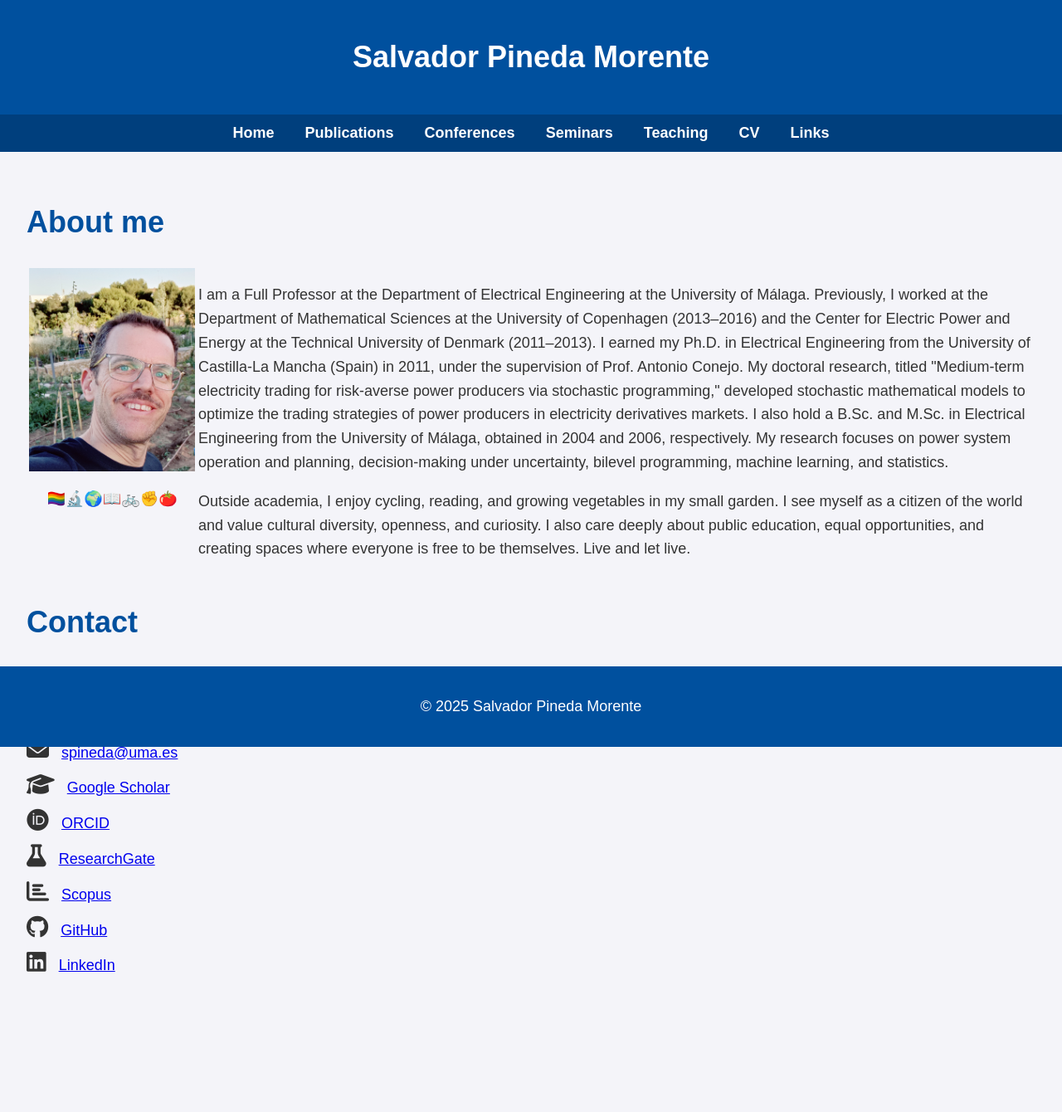
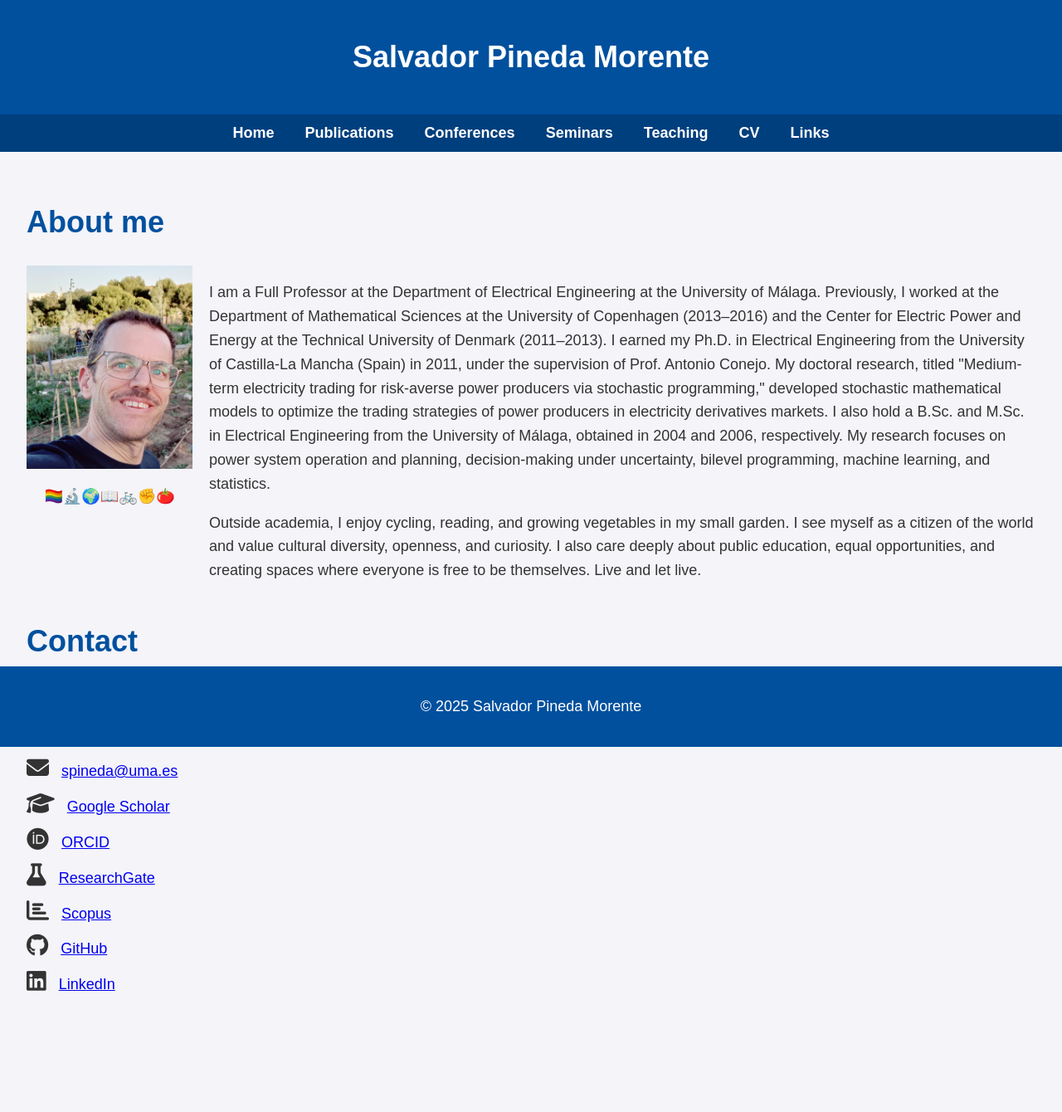
Before and after one commit to salvapineda/salvapineda.github.io, a Jekyll site: the page built from index.md, in a window 1280 px wide. Shown: the whole page at 83% size. Built offline with Jekyll 4.4.1, drawn with Linux system fonts in a browser that asks for light colours; before the commit the page ends 1317 px from its top, so only the background shows below that.

Commit message:
small fix

```diff
--- a/index.md
+++ b/index.md
@@ -18,25 +18,50 @@ permalink: /
   .contact-line {
     margin-bottom: 10px; /* Add spacing between lines */
   }
+  .about-container {
+    display: flex;
+    gap: 20px;
+    align-items: flex-start;
+    flex-wrap: wrap;
+  }
+  .about-image {
+    flex: 0 0 200px;
+    text-align: center;
+  }
+  .about-text {
+    flex: 1;
+    min-width: 250px;
+  }
+  @media (max-width: 768px) {
+    .about-container {
+      flex-direction: column;
+      align-items: center;
+    }
+    .about-image {
+      flex: 0 0 auto;
+      max-width: 200px;
+    }
+    .about-text {
+      min-width: 100%;
+    }
+  }
 </style>
 
 # About me
 
-<table>
-  <tr>
-    <td style="width: 200px; vertical-align: top;">
-      <img src="salva.png" alt="Salvador Pineda" style="width: 100%;">
-      <div style="text-align: center; margin-top: 10px;">
-        🏳️‍🌈🔬🌍📖🚲✊🍅
-      </div>
-    </td>
-    <td style="vertical-align: middle;">
-      <p>I am a Full Professor at the Department of Electrical Engineering at the University of Málaga. Previously, I worked at the Department of Mathematical Sciences at the University of Copenhagen (2013–2016) and the Center for Electric Power and Energy at the Technical University of Denmark (2011–2013). I earned my Ph.D. in Electrical Engineering from the University of Castilla-La Mancha (Spain) in 2011, under the supervision of Prof. Antonio Conejo. My doctoral research, titled "Medium-term electricity trading for risk-averse power producers via stochastic programming," developed stochastic mathematical models to optimize the trading strategies of power producers in electricity derivatives markets. I also hold a B.Sc. and M.Sc. in Electrical Engineering from the University of Málaga, obtained in 2004 and 2006, respectively. My research focuses on power system operation and planning, decision-making under uncertainty, bilevel programming, machine learning, and statistics.</p>
+<div class="about-container">
+  <div class="about-image">
+    <img src="salva.png" alt="Salvador Pineda" style="width: 100%;">
+    <div style="text-align: center; margin-top: 10px;">
+      🏳️‍🌈🔬🌍📖🚲✊🍅
+    </div>
+  </div>
+  <div class="about-text">
+    <p>I am a Full Professor at the Department of Electrical Engineering at the University of Málaga. Previously, I worked at the Department of Mathematical Sciences at the University of Copenhagen (2013–2016) and the Center for Electric Power and Energy at the Technical University of Denmark (2011–2013). I earned my Ph.D. in Electrical Engineering from the University of Castilla-La Mancha (Spain) in 2011, under the supervision of Prof. Antonio Conejo. My doctoral research, titled "Medium-term electricity trading for risk-averse power producers via stochastic programming," developed stochastic mathematical models to optimize the trading strategies of power producers in electricity derivatives markets. I also hold a B.Sc. and M.Sc. in Electrical Engineering from the University of Málaga, obtained in 2004 and 2006, respectively. My research focuses on power system operation and planning, decision-making under uncertainty, bilevel programming, machine learning, and statistics.</p>
 
-      <p>Outside academia, I enjoy cycling, reading, and growing vegetables in my small garden. I see myself as a citizen of the world and value cultural diversity, openness, and curiosity. I also care deeply about public education, equal opportunities, and creating spaces where everyone is free to be themselves. Live and let live.</p>
-    </td>
-  </tr>
-</table>
+    <p>Outside academia, I enjoy cycling, reading, and growing vegetables in my small garden. I see myself as a citizen of the world and value cultural diversity, openness, and curiosity. I also care deeply about public education, equal opportunities, and creating spaces where everyone is free to be themselves. Live and let live.</p>
+  </div>
+</div>
 
 # Contact
 
```
